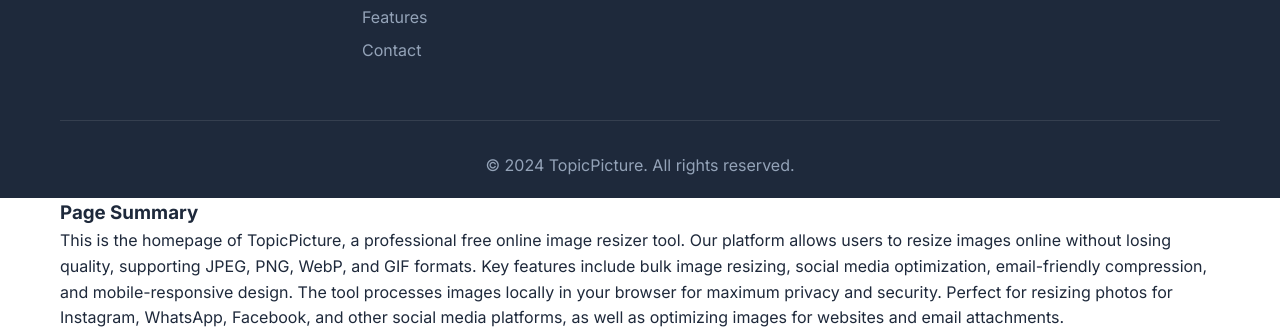
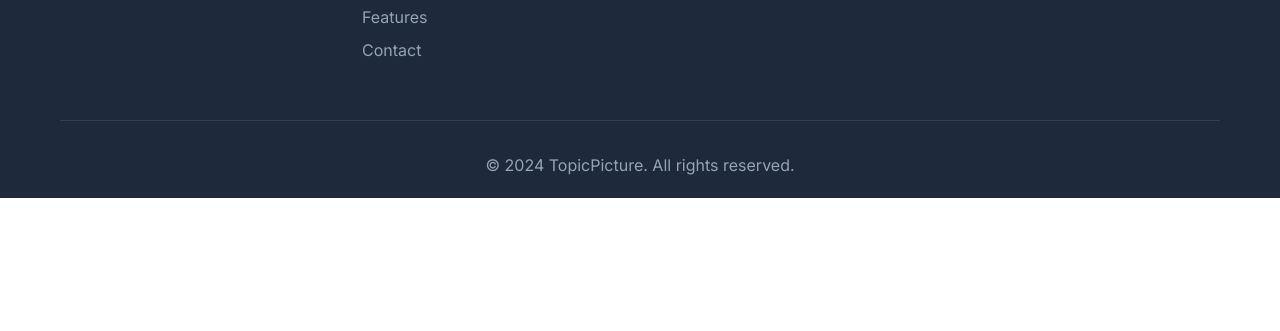
Before and after one commit to youxunzhang/topicture.online, a plain HTML site: page index.html in a window 1280 px wide. Shown: the part 4455-4786 px from the top of the page. After the commit the page ends 4653 px from the top, so only its background shows below. Drawn offline with Linux system fonts and the light colour scheme.

Commit message:
Remove duplicate page summary from homepage

```diff
--- a/index.html
+++ b/index.html
@@ -547,14 +547,6 @@
         </div>
     </footer>
 
-    <!-- Page Summary -->
-    <section class="page-summary">
-        <div class="container">
-            <h3>Page Summary</h3>
-            <p>This is the homepage of TopicPicture, a professional free online image resizer tool. Our platform allows users to resize images online without losing quality, supporting JPEG, PNG, WebP, and GIF formats. Key features include bulk image resizing, social media optimization, email-friendly compression, and mobile-responsive design. The tool processes images locally in your browser for maximum privacy and security. Perfect for resizing photos for Instagram, WhatsApp, Facebook, and other social media platforms, as well as optimizing images for websites and email attachments.</p>
-        </div>
-    </section>
-
     <script src="script.js"></script>
     <script src="quick-test.js"></script>
 </body>
```
